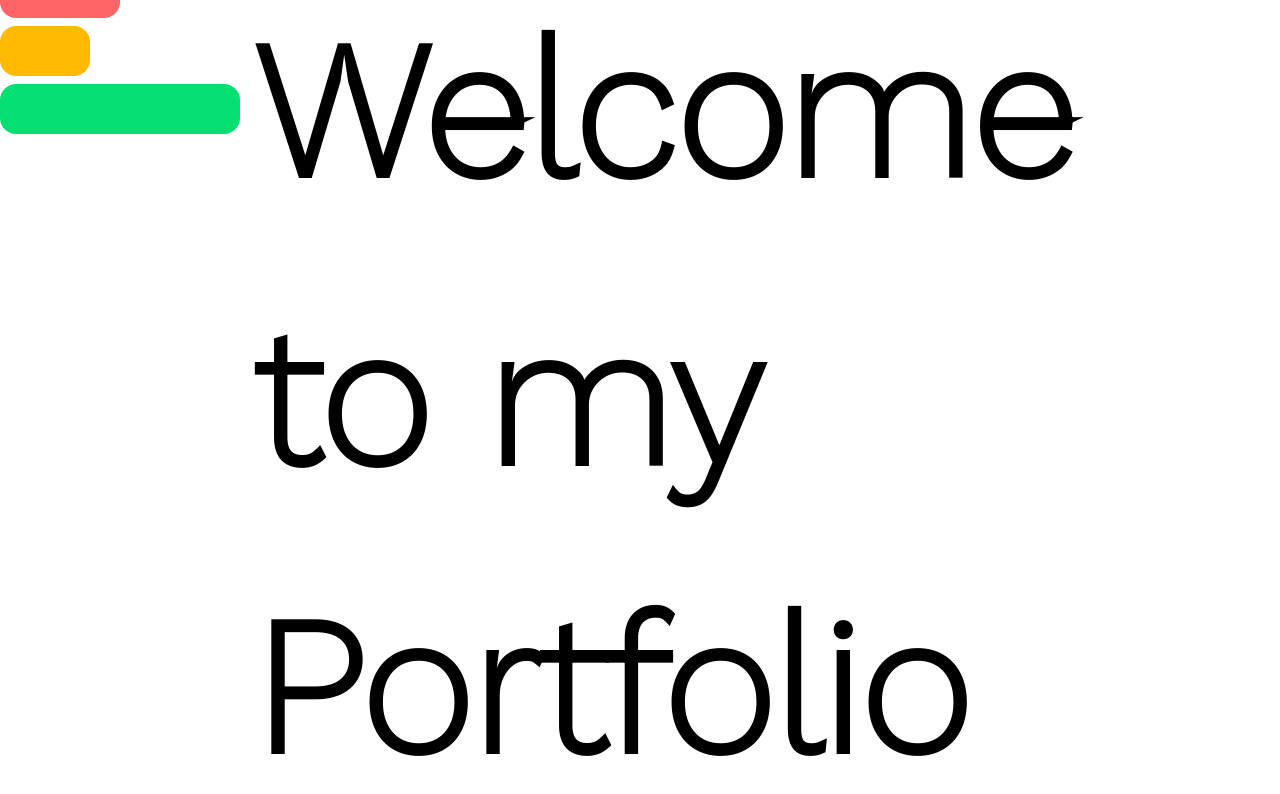
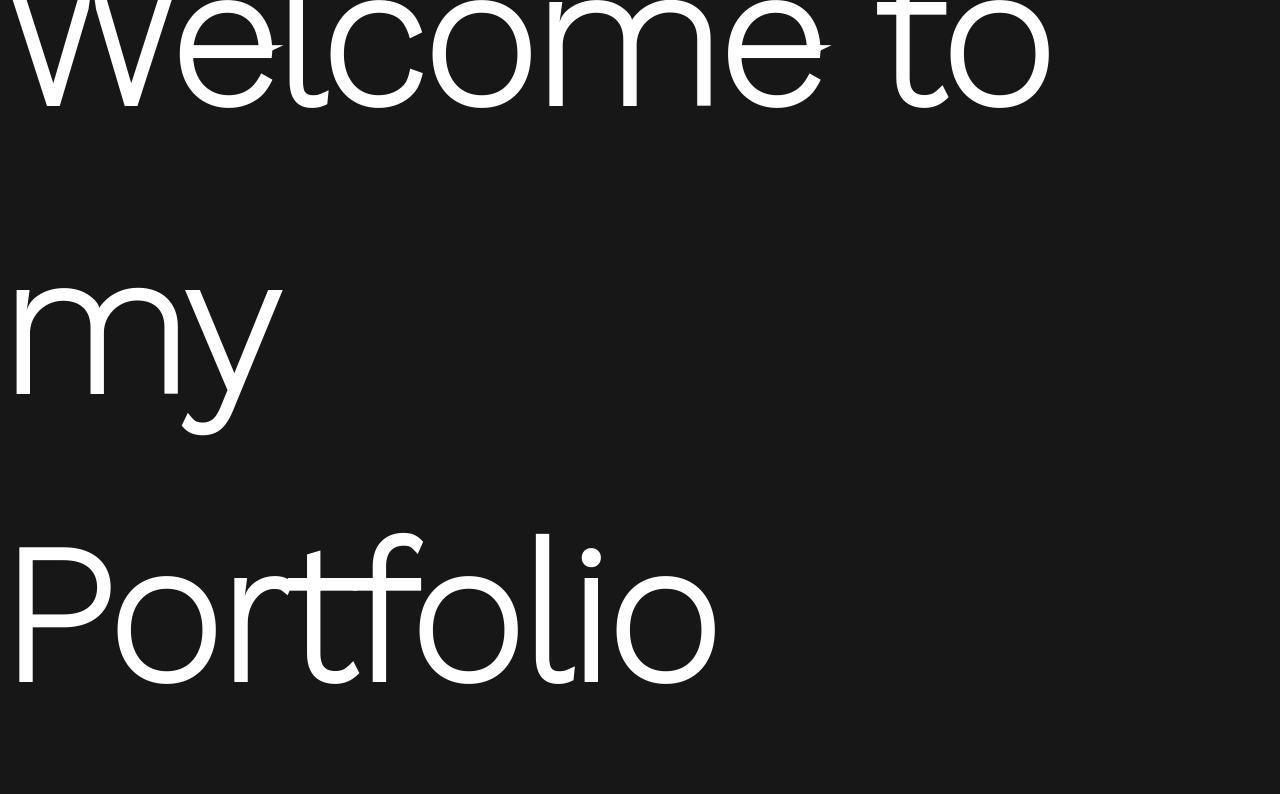
Before and after one commit to Arthurdevelops/Creative-Portfolio, a Next.js app: page / in a window 1280 px wide. Shown: the top 794 px of the page. Built offline with nearby package versions, Linux system fonts and the light colour scheme.

Commit message:
divid page.tsx in sections and add heroicons library

```diff
--- a/package.json
+++ b/package.json
@@ -9,6 +9,7 @@
     "lint": "next lint"
   },
   "dependencies": {
+    "@heroicons/react": "^2.2.0",
     "framer-motion": "^12.7.3",
     "motion": "^12.7.3",
     "next": "15.3.0",
--- /dev/null
+++ b/src/app/components/atoms/AnimatedText.tsx
@@ -0,0 +1,88 @@
+"use client";
+
+import { motion } from "framer-motion";
+
+type TextVariant = "h1" | "h2" | "h3" | "body" | "small";
+type AnimationType = "fade" | "slide" | "bounce" | "scale";
+
+interface AnimatedTextProps {
+  children: React.ReactNode;
+  variant?: TextVariant;
+  animationType?: AnimationType;
+  className?: string;
+  delay?: number;
+}
+
+export default function AnimatedText({
+  children,
+  variant = "body",
+  animationType,
+  className = "",
+  delay = 0,
+}: AnimatedTextProps) {
+  const getVariantClasses = () => {
+    switch (variant) {
+      case "h1":
+        return "text-12xl font-bold";
+      case "h2":
+        return "text-9xl font-bold";
+      case "h3":
+        return "text-6xl font-semibold";
+      case "body":
+        return "text-2xl";
+      case "small":
+        return "sm";
+      default:
+        return "text-base";
+    }
+  };
+
+  const getAnimation = () => {
+    switch (animationType) {
+      case "fade":
+        return {
+          initial: { opacity: 0 },
+          animate: { opacity: 1 },
+          transition: { duration: 0.5, delay },
+        };
+      case "slide":
+        return {
+          initial: { x: -100, opacity: 0 },
+          animate: { x: 0, opacity: 1 },
+          transition: { duration: 0.5, delay },
+        };
+      case "bounce":
+        return {
+          initial: { y: -20, opacity: 0 },
+          animate: { y: 0, opacity: 1 },
+          transition: {
+            type: "spring",
+            stiffness: 260,
+            damping: 20,
+            delay,
+          },
+        };
+      case "scale":
+        return {
+          initial: { scale: 0, opacity: 0 },
+          animate: { scale: 1, opacity: 1 },
+          transition: { duration: 0.5, delay },
+        };
+      default:
+        return {
+          initial: { opacity: 0 },
+          animate: { opacity: 1 },
+          transition: { duration: 0.5, delay },
+        };
+    }
+  };
+
+  return (
+    <motion.div
+      {...getAnimation()}
+      className={`${getVariantClasses()} ${className}`}
+    >
+      {children}
+    </motion.div>
+  );
+}
--- /dev/null
+++ b/src/app/components/atoms/ScrollArrow.tsx
@@ -0,0 +1,33 @@
+"use client";
+
+import { ChevronDoubleDownIcon } from "@heroicons/react/24/outline";
+import { motion } from "framer-motion";
+
+interface ScrollArrowProps {
+  className?: string;
+  iconClassName?: string;
+  onClick?: () => void;
+}
+
+export default function ScrollArrow({
+  className = "",
+  iconClassName = "w-8 h-8",
+  onClick,
+}: ScrollArrowProps) {
+  return (
+    <motion.div
+      className={`cursor-pointer ${className}`}
+      onClick={onClick}
+      animate={{
+        y: [0, 10, 0],
+      }}
+      transition={{
+        duration: 1.5,
+        repeat: Infinity,
+        ease: "easeInOut",
+      }}
+    >
+      <ChevronDoubleDownIcon className={iconClassName} />
+    </motion.div>
+  );
+}
--- /dev/null
+++ b/src/app/components/sections/HeroSection.tsx
@@ -0,0 +1,41 @@
+"use client";
+
+import AnimatedText from "../atoms/AnimatedText";
+import ScrollArrow from "../atoms/ScrollArrow";
+import { motion } from "framer-motion";
+
+export default function HeroSection() {
+  function scrollToProjects() {
+    const projectsSection = document.getElementById("projects");
+    console.log(projectsSection);
+    projectsSection?.scrollIntoView({ behavior: "smooth" });
+  }
+
+  return (
+    <section className="flex flex-col items-center justify-center h-screen bg-black-900 text-white snap-start">
+      <div className="flex flex-col items-center gap-8">
+        <motion.div
+          initial={{ opacity: 0, y: 20 }}
+          animate={{ opacity: 1, y: 0 }}
+          transition={{ duration: 0.8, ease: "easeOut" }}
+        >
+          <AnimatedText variant="h1" animationType="slide" delay={0.2}>
+            Welcome to my <br /> Portfolio
+          </AnimatedText>
+        </motion.div>
+
+        <motion.div
+          initial={{ opacity: 0 }}
+          animate={{ opacity: 1 }}
+          transition={{ delay: 1.2, duration: 0.8 }}
+        >
+          <ScrollArrow
+            className="mt-8 text-white/80 hover:text-white transition-colors"
+            onClick={scrollToProjects}
+            iconClassName="w-20 h-20"
+          />
+        </motion.div>
+      </div>
+    </section>
+  );
+}
--- /dev/null
+++ b/src/app/components/sections/ProjectsSection.tsx
@@ -0,0 +1,71 @@
+"use client";
+
+import ProjectCard from "../organisms/ProjectCard";
+import Rectangle from "../atoms/Rectangle";
+import Circle from "../atoms/Circle";
+
+const projects = [
+  {
+    title: "Projet 1",
+    description: "Description du premier projet",
+    imageUrl: "/project1.jpg",
+    technologies: ["React", "TypeScript", "TailwindCSS"],
+  },
+  {
+    title: "Projet 2",
+    description: "Description du deuxième projet",
+    imageUrl: "/project2.jpg",
+    technologies: ["Node.js", "Express", "MongoDB"],
+  },
+  {
+    title: "Projet 3",
+    description: "Description du troisième projet",
+    imageUrl: "/project3.jpg",
+    technologies: ["Python", "Django", "PostgreSQL"],
+  },
+];
+
+export default function ProjectsSection() {
+  return (
+    <section
+      id="projects"
+      className="flex flex-col items-center justify-center min-h-screen bg-black-900 text-white snap-start"
+    >
+      <h2 className="text-3xl font-bold my-8">Mes Projets</h2>
+      <div className="grid grid-cols-1 lg:grid-cols-2 gap-30 p-6 max-w-7xl">
+        {projects.map((project, index) => (
+          <div key={index} className={index % 2 === 1 ? "lg:pt-20" : ""}>
+            <ProjectCard
+              title={project.title}
+              description={project.description}
+              imageUrl={project.imageUrl}
+              technologies={project.technologies}
+            />
+          </div>
+        ))}
+      </div>
+      <Rectangle
+        color="bg-rose-500"
+        width="w-[10px]"
+        height="h-[400px]"
+        className="relative bottom-180 left-150"
+        animationType="bounce"
+      />
+      <Rectangle
+        color="bg-purple-400"
+        width="w-[10px]"
+        height="h-[600px]"
+        className="relative bottom-290 right-180"
+        animationType="bounce"
+        duration={10}
+      />
+      <Circle
+        color="bg-blue-400"
+        size="w-[50px] h-[50px]"
+        animationType="slide"
+        className="relative bottom-290 left-100"
+        duration={10}
+      />
+    </section>
+  );
+}
--- a/src/app/page.tsx
+++ b/src/app/page.tsx
@@ -1,95 +1,11 @@
-import Rectangle from "./components/atoms/Rectangle";
-import ProjectCard from "./components/organisms/ProjectCard";
-import Circle from "./components/atoms/Circle";
-
-const projects = [
-  {
-    title: "Projet 1",
-    description: "Description du premier projet",
-    imageUrl: "/project1.jpg",
-    technologies: ["React", "TypeScript", "TailwindCSS"],
-  },
-  {
-    title: "Projet 2",
-    description: "Description du deuxième projet",
-    imageUrl: "/project2.jpg",
-    technologies: ["Node.js", "Express", "MongoDB"],
-  },
-  {
-    title: "Projet 3",
-    description: "Description du troisième projet",
-    imageUrl: "/project3.jpg",
-    technologies: ["Python", "Django", "PostgreSQL"],
-  },
-];
+import HeroSection from "./components/sections/HeroSection";
+import ProjectsSection from "./components/sections/ProjectsSection";
 
 export default function Home() {
   return (
-    <main className="snap-y snap-mandatory h-screen overflow-y-auto">
-      <section className="flex flex-col items-center justify-center h-screen bg-background text-foreground snap-start">
-        <div className="flex gap-3">
-          <div className="flex flex-col gap-2">
-            <Rectangle
-              color={"bg-red-400"}
-              width={"w-[120px]"}
-              height={"h-[50px]"}
-            ></Rectangle>
-            <Rectangle
-              color={"bg-amber-400"}
-              width={"w-[90px]"}
-              height={"h-[50px]"}
-            ></Rectangle>
-            <Rectangle
-              color={"bg-green-400"}
-              width={"w-[240px]"}
-              height={"h-[50px]"}
-            ></Rectangle>
-          </div>
-          <h1 className="font-bold">
-            Welcome to my <br></br>Portfolio
-          </h1>
-        </div>
-      </section>
-
-      <section className="flex flex-col items-center justify-center min-h-screen bg-background text-foreground snap-start">
-        <h2 className="text-3xl font-bold mb-8">Mes Projets</h2>
-        <div className="grid grid-cols-1 lg:grid-cols-2 gap-30 p-6 max-w-7xl">
-          {projects.map((project, index) => {
-            return (
-              <div key={index} className={index % 2 === 1 ? "lg:pt-20" : ""}>
-                <ProjectCard
-                  title={project.title}
-                  description={project.description}
-                  imageUrl={project.imageUrl}
-                  technologies={project.technologies}
-                />
-              </div>
-            );
-          })}
-        </div>
-        <Rectangle
-          color={"bg-red-400"}
-          width={"w-[10px]"}
-          height={"h-[400px]"}
-          className="relative bottom-180 left-150"
-          animationType="bounce"
-        ></Rectangle>
-        <Rectangle
-          color={"bg-purple-400"}
-          width={"w-[10px]"}
-          height={"h-[600px]"}
-          className="relative bottom-290 right-180"
-          animationType="bounce"
-          duration={10}
-        ></Rectangle>
-        <Circle
-          color="bg-blue-400"
-          size="w-[50px] h-[50px]"
-          animationType="slide"
-          className="relative bottom-290 left-100"
-          duration={10}
-        />
-      </section>
+    <main className="h-screen overflow-y-auto snap-y snap-mandatory">
+      <HeroSection />
+      <ProjectsSection />
     </main>
   );
 }
```
Also changed, not shown: 1 other file (tests, documents, lock files or other folders).
